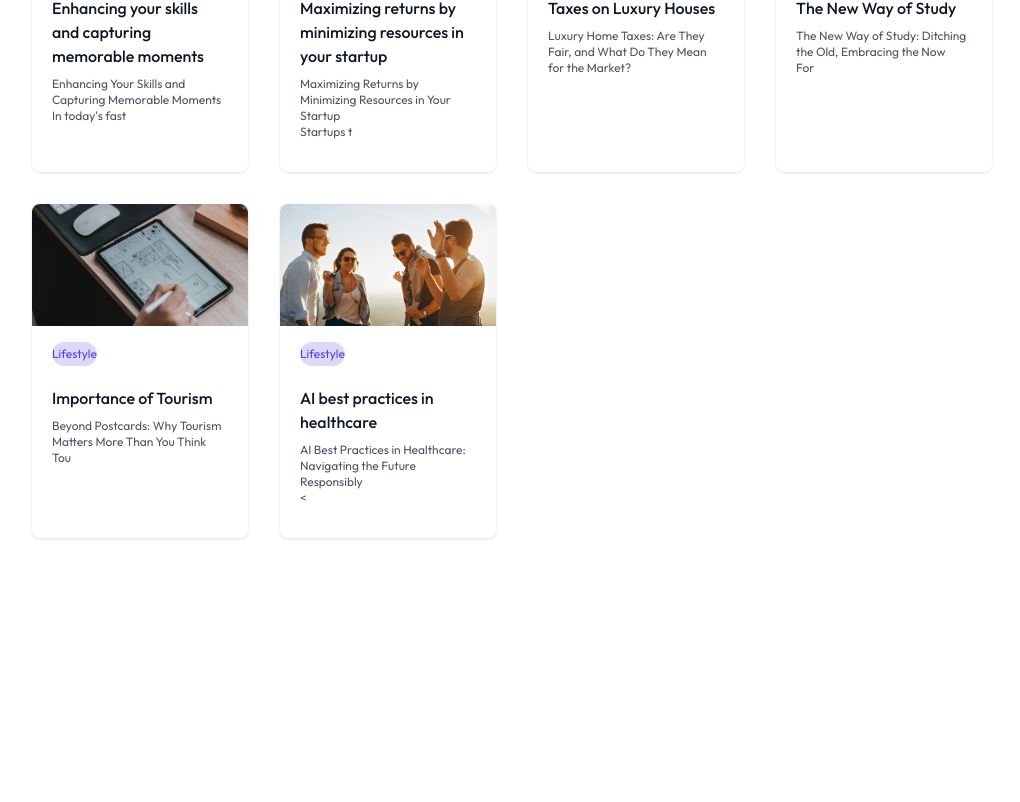
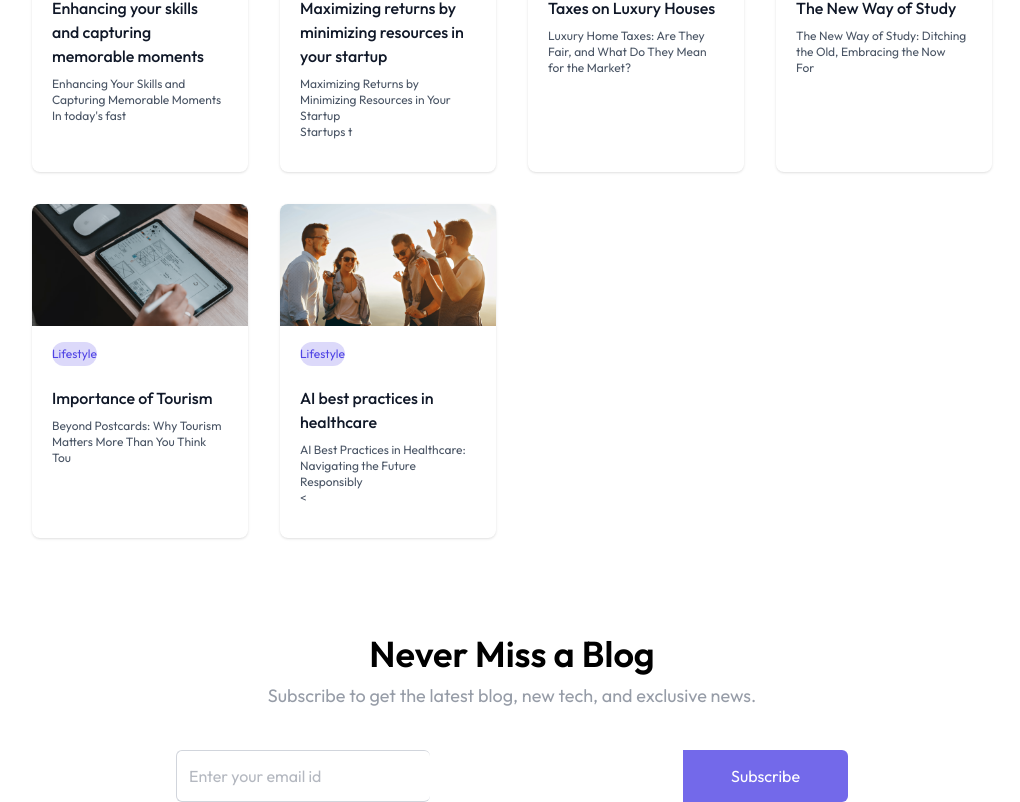
Before and after one commit to waibaBikash/MeroBlog, a React (Vite) app in the folder client/: page / in a window 1280 px wide. Shown: the part 1169-1971 px from the top of the page, without its empty margins (128-1148 px from the left). Before the commit the page ends 1803 px from the top, so only its background shows below. Built offline with nearby package versions, Linux system fonts and the light colour scheme.

Commit message:
feat: add Newsletter component and update routing for Blog page

```diff
--- a/client/src/App.jsx
+++ b/client/src/App.jsx
@@ -8,7 +8,7 @@
     <div>
        <Routes>
         <Route path="/" element={<Home />} />
-        <Route path="/blog" element={<Blog />} />
+        <Route path="/blog/:id" element={<Blog />} />
        </Routes>
     </div>
   )
--- /dev/null
+++ b/client/src/components/Newsletter.jsx
@@ -0,0 +1,16 @@
+import React from 'react'
+
+const Newsletter = () => {
+  return (
+    <div className='flex flex-col items-center justify-center text-center space-y-2'>
+      <h1 className='md:text-4xl text-2xl font-semibold'>Never Miss a Blog</h1>
+      <p className='md:text-lg text-gray-500/70 pb-8'>Subscribe to get the latest blog, new tech, and exclusive news.</p>
+      <form className='flex items-center justify-between max-w-2xl w-full md:h-13 h-12' >
+         <input className='border border-gray-300 rounded-md h-full border-r-0 outline-none px-3 text-gray-500' type="text" placeholder='Enter your email id' required />
+         <button type='submit' className='md:px-12 px-8 h-full text-white bg-primary/80 hover:bg-primary transition-all cursor-pointer rounded-md rounded-l-none '>Subscribe</button>
+      </form>
+    </div>
+  )
+}
+
+export default Newsletter
--- a/client/src/pages/Home.jsx
+++ b/client/src/pages/Home.jsx
@@ -2,6 +2,7 @@
 import Navbar from '../components/Navbar';
 import Header from '../components/Header';
 import BlogList from '../components/BlogList';
+import Newsletter from '../components/Newsletter';
 
 const Home = () => {
   return (
@@ -9,6 +10,7 @@
       <Navbar />
       <Header />
       <BlogList />
+      <Newsletter />
     </>
   )
 }
```
